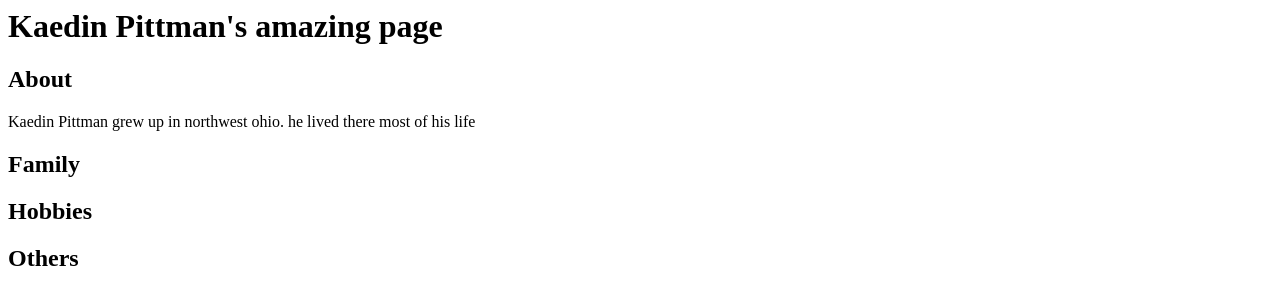
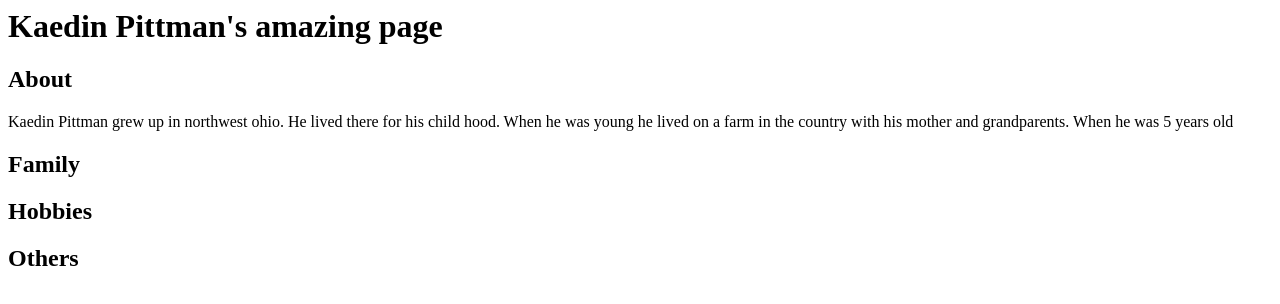
Before and after one commit to kaedinpittman05/myweb, a plain HTML site: page index.html in a window 1280 px wide. Drawn offline with Linux system fonts and the light colour scheme.

Commit message:
worked on paragraph 1

```diff
--- a/index.html
+++ b/index.html
@@ -12,7 +12,9 @@
 		<h1>Kaedin Pittman's amazing page</h1>
 
 		<h2> About</h2>
-		<p>Kaedin Pittman grew up in northwest ohio. he lived there most of his life  </p>
+		<p>Kaedin Pittman grew up in northwest ohio. He lived there for his child hood.
+		When he was young he lived on a farm in the country with his mother and grandparents.
+		When he was 5 years old </p>
 
 		<h2>Family</h2>
 
```
